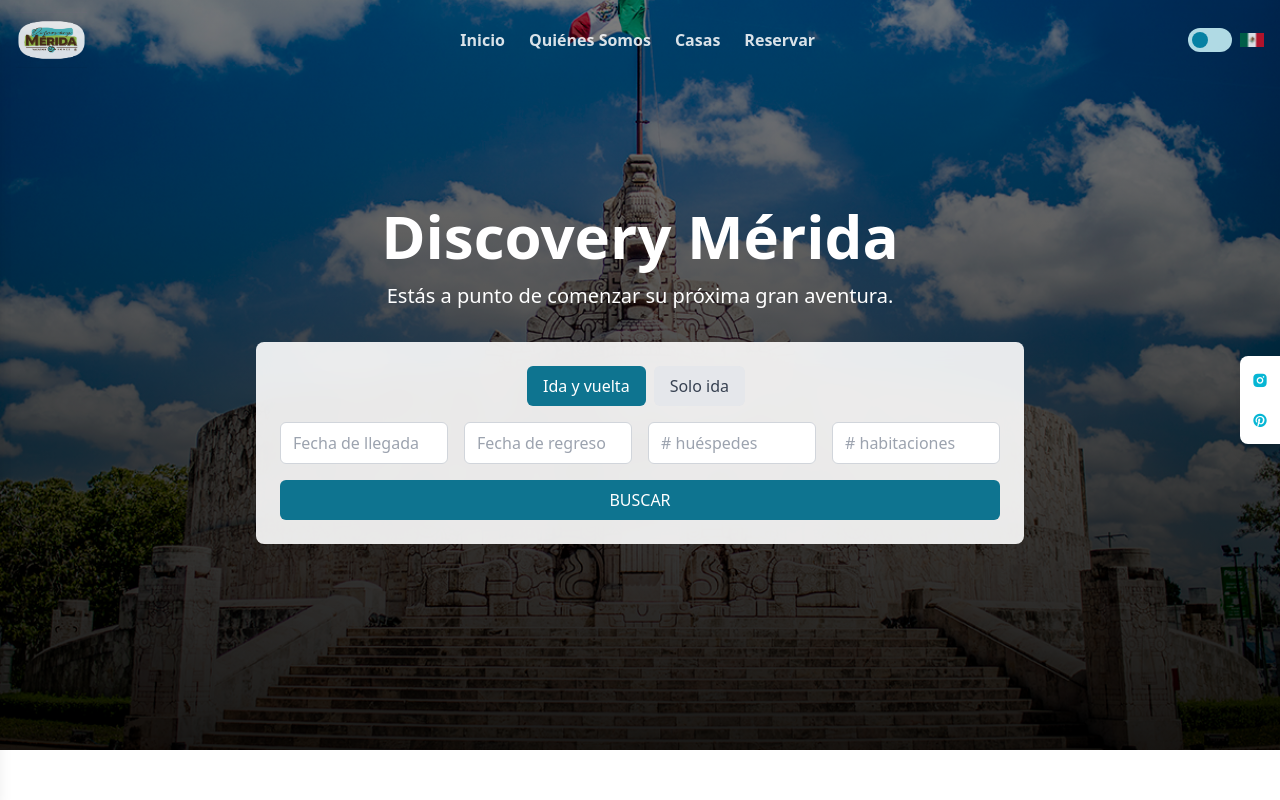
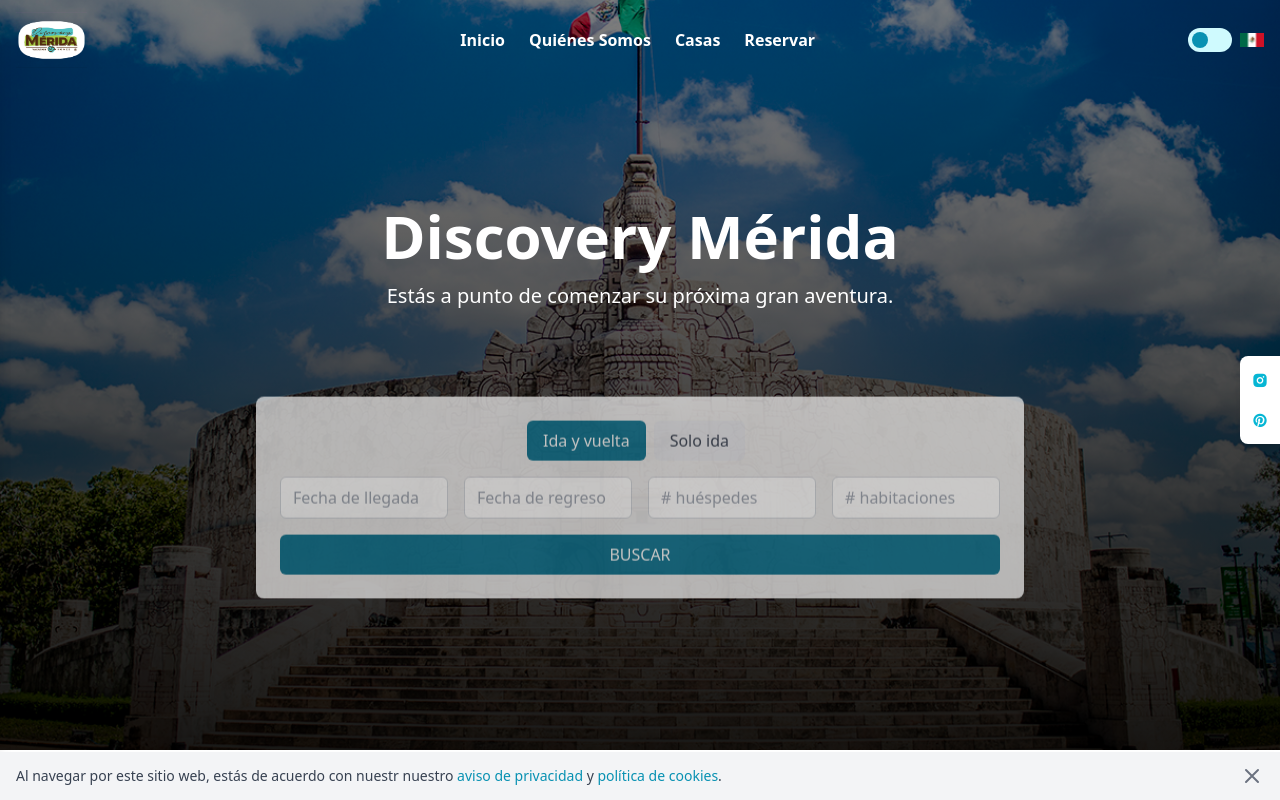
Before and after one commit to JohnSatur/discovery-merida, an Angular app: page / in a window 1280 px wide. Shown: the top 800 px of the page. Built offline with nearby package versions, Linux system fonts and the light colour scheme.

Commit message:
Agregado disclaimer de privacidad y cookies

```diff
--- a/src/app/app.component.html
+++ b/src/app/app.component.html
@@ -1,22 +1,13 @@
-<shared-header ></shared-header>
+<shared-header/>
 
-<!-- @if (isLoading) { -->
-  <!-- <app-logo-loader></app-logo-loader> -->
-<!-- } -->
+@if (isLoading) {
+  <app-logo-loader />
+}
 
-<!-- @if (!isLoading) { -->
-  <router-outlet></router-outlet>
-<!-- } -->
+@if (!isLoading) {
+  <router-outlet />
+  <shared-social-media-float />
+  <shared-disclaimer-banner />
+}
 
-<shared-social-media-float></shared-social-media-float>
-
-<shared-footer></shared-footer>
-
-<!-- <div>
-    <button (click)="switchLanguage('en')" [disabled]="currentLang === 'en'">English</button>
-    <button (click)="switchLanguage('es-MX')" [disabled]="currentLang === 'es-MX'">Español</button>
-  </div>
-
-  <div *ngFor="let location of locations$ | async">
-    <h2>{{location.attributes.name}}</h2>
-</div> -->
+<shared-footer />
--- a/src/app/app.component.ts
+++ b/src/app/app.component.ts
@@ -11,11 +11,12 @@ import { LocationsService } from './shared/services/locations.service';
 import { Observable } from 'rxjs';
 import { Location } from './shared/models/location.interfaces';
 import { LogoLoaderComponent } from './shared/components/logo-loader/logo-loader.component';
+import { DisclaimerBannerComponent } from './shared/components/disclaimer-banner/disclaimer-banner.component';
 
 @Component({
   selector: 'app-root',
   standalone: true,
-  imports: [CommonModule, RouterOutlet, HeaderComponent, FooterComponent, HomeComponent, SocialMediaFloatComponent, LogoLoaderComponent],
+  imports: [CommonModule, RouterOutlet, HeaderComponent, FooterComponent, HomeComponent, SocialMediaFloatComponent, LogoLoaderComponent, DisclaimerBannerComponent],
   templateUrl: './app.component.html',
   styleUrl: './app.component.scss'
 })
--- a/src/app/pages/home/home.component.html
+++ b/src/app/pages/home/home.component.html
@@ -301,7 +301,7 @@
 
     <div class="max-w-3xl mx-auto space-y-4">
       @for (faq of faqs; track $index) {
-      <shared-faq-item [question]="faq.question" [answer]="faq.answer" class="faq__card"></shared-faq-item>
+      <shared-faq-item [question]="faq.question" [answer]="faq.answer" class="faq__card" />
       }
     </div>
   </section>
--- /dev/null
+++ b/src/app/shared/components/disclaimer-banner/disclaimer-banner.component.html
@@ -0,0 +1,15 @@
+<div *ngIf="showBanner"
+    class="fixed bottom-0 left-0 right-0 bg-gray-100 text-gray-700 px-4 py-3 flex justify-between items-center shadow-md z-50">
+    <p class="text-sm">
+        Al navegar por este sitio web, estás de acuerdo con nuestr nuestro
+        <a href="/privacy" class="text-cyan-600 hover:underline">aviso de privacidad</a>
+        y
+        <a href="/cookies" class="text-cyan-600 hover:underline">política de cookies</a>.
+    </p>
+    <button (click)="acceptCookies()" class="ml-4 text-gray-500 hover:text-gray-700 focus:outline-none"
+        aria-label="Cerrar aviso de cookies">
+        <svg class="h-6 w-6" fill="none" viewBox="0 0 24 24" stroke="currentColor">
+            <path stroke-linecap="round" stroke-linejoin="round" stroke-width="2" d="M6 18L18 6M6 6l12 12" />
+        </svg>
+    </button>
+</div>
--- /dev/null
+++ b/src/app/shared/components/disclaimer-banner/disclaimer-banner.component.ts
@@ -0,0 +1,25 @@
+import { CommonModule } from '@angular/common';
+import { Component, OnInit } from '@angular/core';
+
+@Component({
+  selector: 'shared-disclaimer-banner',
+  standalone: true,
+  imports: [CommonModule],
+  templateUrl: './disclaimer-banner.component.html',
+  styleUrl: './disclaimer-banner.component.scss'
+})
+export class DisclaimerBannerComponent implements OnInit {
+  public showBanner = false;
+
+  ngOnInit(): void {
+    const cookiesAccepted = localStorage.getItem('cookiesAccepted');
+
+    if (!cookiesAccepted)
+      this.showBanner = true;
+  }
+
+  public acceptCookies() {
+    this.showBanner = false;
+    localStorage.setItem('cookiesAccepted', 'true');
+  }
+}
```
Also changed, not shown: src/app/shared/components/disclaimer-banner/disclaimer-banner.component.scss (added).
